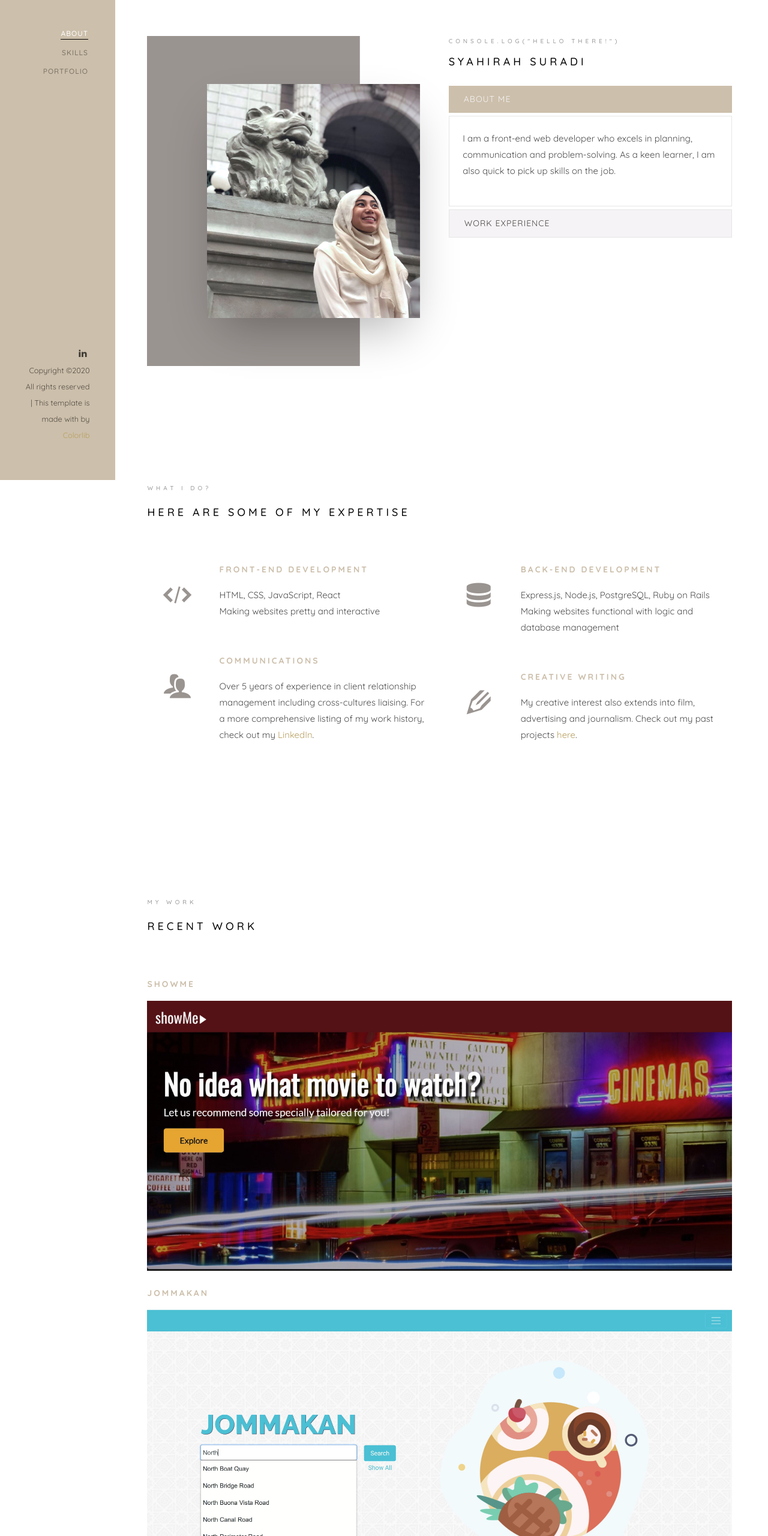
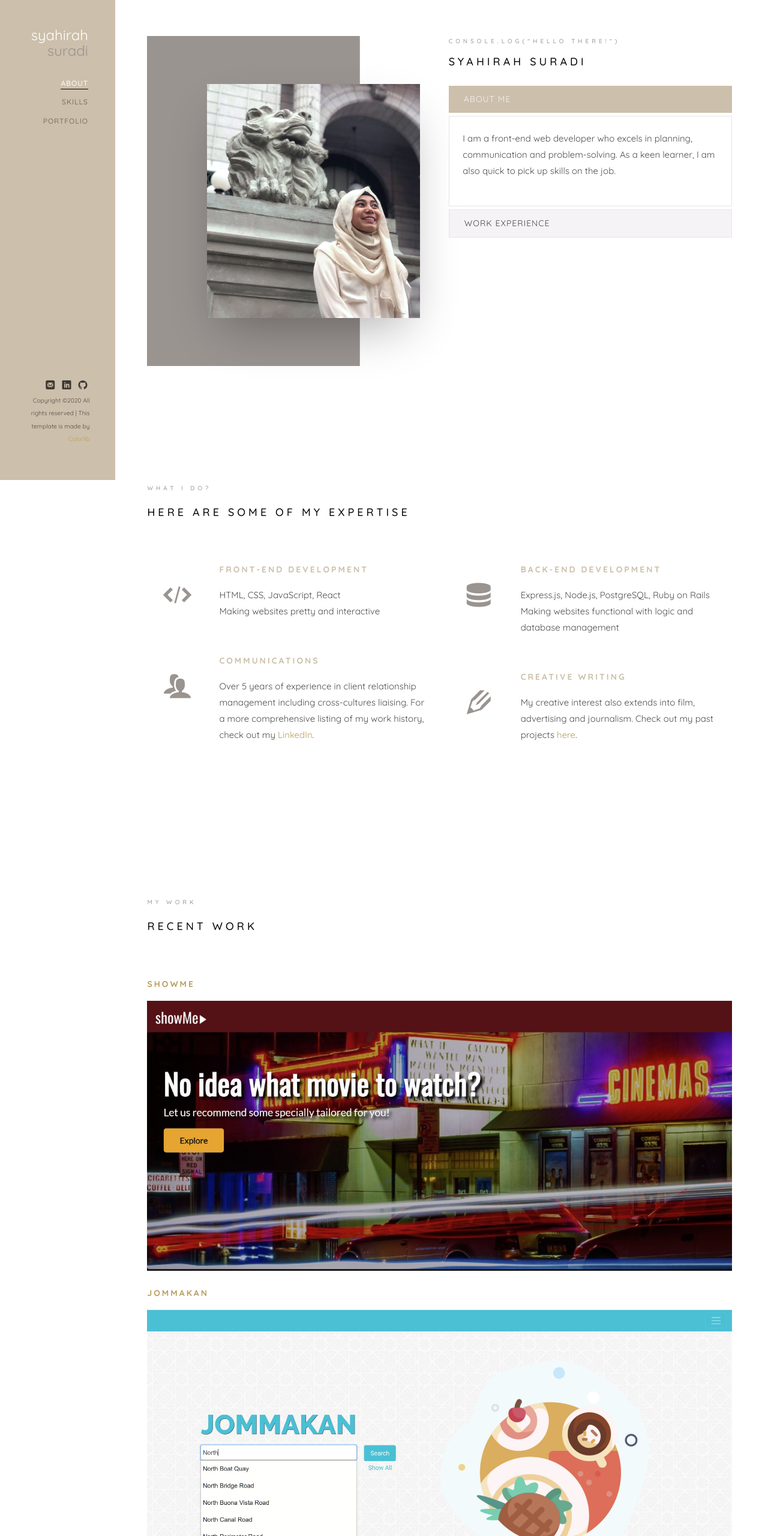
Before and after one commit to AnimagusCat/AnimagusCat.github.io, a plain HTML site: page index.html in a window 1280 px wide. Shown: the top 2560 px of the page at 60% size. Drawn offline with Linux system fonts and the light colour scheme; files whose address does not match are found by name.

Commit message:
added name logo, icons for mail, linkedin and github

```diff
--- a/css/style.css
+++ b/css/style.css
@@ -45,6 +45,18 @@ h1, h2, h3, h4, h5, h6 {
   font-family: "Quicksand", Arial, sans-serif;
   font-weight: 400;
   margin: 0 0 30px 0; }
+
+  #first-name {
+  	color: #fff;
+  }
+
+  #last-name {
+  	color: #9A9491;
+  }
+
+  .side-name {
+  	text-align: right;
+  }
 
 figure {
   margin-bottom: 2.5em;
@@ -204,6 +216,9 @@ figure {
     font-weight: 400;
     color: rgba(0, 0, 0, 0.6);
     padding: 0 20px; }
+    .colorlib-footer p {
+    	font-size: 0.8em;
+    }
     @media screen and (max-width: 768px) {
       #colorlib-aside .colorlib-footer {
         position: relative;
@@ -224,7 +239,7 @@ figure {
           #colorlib-aside .colorlib-footer ul li a:hover, #colorlib-aside .colorlib-footer ul li a:active, #colorlib-aside .colorlib-footer ul li a:focus {
             text-decoration: none;
             outline: none;
-            color: #F75940; }
+            color: #fff; }
 
 #colorlib-main {
   width: 82%;
@@ -366,7 +381,7 @@ body.offcanvas {
     -o-transform: translateX(0);
     transform: translateX(0);
     width: 270px;
-    background: #fff;
+    background: #CCBFAB;
     z-index: 999;
     position: fixed; }
   body.offcanvas #colorlib-main, body.offcanvas .colorlib-nav-toggle {
@@ -394,8 +409,7 @@ body.offcanvas {
     .colorlib-about,
     .colorlib-services,
     .colorlib-contact {
-      padding-top: 5em;
-      padding-bottom: 8em; } }
+    	padding: 5em 1em 8em 1em; } }
 
 .about-img,
 .about-img-2 {
--- a/index.html
+++ b/index.html
@@ -38,8 +38,8 @@
 	<div id="colorlib-page">
 		<a href="#" class="js-colorlib-nav-toggle colorlib-nav-toggle"><i></i></a>
 		<aside id="colorlib-aside" role="complementary" class="border js-fullheight">
-            <!-- <img src="images/catsil.png" alt="cat logo" id="colorlib-logo"> -->
-			<!--<h1 id="colorlib-logo"><a href="index.html"></h1>-->
+			<h3 class="side-name"><span id="first-name">syahirah</span><br>
+            <span id="last-name">suradi</span></h3>
 			<nav id="colorlib-main-menu" role="navigation">
 				<ul>
                     <li class="colorlib-active side-nav"><a href="#about">About</a></li>
@@ -50,13 +50,12 @@
 
 			<div class="colorlib-footer">
                 <ul>
-                    <li><a href="#"><i class="icon-facebook2"></i></a></li>
-                    <li><a href="#"><i class="icon-twitter2"></i></a></li>
-                    <li><a href="#"><i class="icon-instagram"></i></a></li>
-                    <li><a href="https://www.linkedin.com/in/syahirahs/" target="_blank"><i class="icon-linkedin2"></i></a></li>
+                    <li><a href="mailto:syahirah.suradi@gmail.com"><i class="icon-mail"></i></a></li>
+                    <li><a href="https://www.linkedin.com/in/syahirahs/" target="_blank"><i class="icon-linkedin"></i></a></li>
+                    <li><a href="https://github.com/AnimagusCat" target="_blank"><i class="icon-github"></i></a></li>
                 </ul>
 				<p><small><!-- Link back to Colorlib can't be removed. Template is licensed under CC BY 3.0. -->
-Copyright &copy;<script>document.write(new Date().getFullYear());</script> All rights reserved | This template is made with <i class="icon-heart" aria-hidden="true"></i> by <a href="https://colorlib.com" target="_blank">Colorlib</a>
+Copyright &copy;<script>document.write(new Date().getFullYear());</script> All rights reserved | This template is made by <a href="https://colorlib.com" target="_blank">Colorlib</a>
 <!-- Link back to Colorlib can't be removed. Template is licensed under CC BY 3.0. --> </span></small></p>
 
 			</div>
@@ -211,7 +210,7 @@ Copyright &copy;<script>document.write(new Date().getFullYear());</script> All r
                 </a>
 					<div class="row">
 						<div class="col-md-12 animate-box" data-animate-effect="fadeInLeft">
-                            <h3 class="proj-title">showMe</h3>
+                            <h3 class="proj-title"><a href="work-showme.html">showMe</a></h3>
 							<div class="project" style="background-image: url(images/show1.JPG);">
 								<div class="desc">
 									<div class="con">
@@ -225,7 +224,7 @@ Copyright &copy;<script>document.write(new Date().getFullYear());</script> All r
 							</div>
 						</div>
 						<div class="col-md-12 animate-box" data-animate-effect="fadeInLeft">
-                            <h3 class="proj-title">Jommakan</h3>
+                            <h3 class="proj-title"><a href="work-jommakan.html">Jommakan</a></h3>
 							<div class="project" style="background-image: url(images/jom-main.JPG);">
 								<div class="desc">
 									<div class="con">
@@ -239,7 +238,7 @@ Copyright &copy;<script>document.write(new Date().getFullYear());</script> All r
 							</div>
 						</div>
 						<div class="col-md-12 animate-box" data-animate-effect="fadeInLeft">
-                            <h3 class="proj-title">Jobberwocky</h3>
+                            <h3 class="proj-title"><a href="work-jobber.html">Jobberwocky</a></h3>
 							<div class="project" style="background-image: url(images/jobber-main.JPG);">
 								<div class="desc">
 									<div class="con">
@@ -253,7 +252,7 @@ Copyright &copy;<script>document.write(new Date().getFullYear());</script> All r
 							</div>
 						</div>
 						<div class="col-md-12 animate-box" data-animate-effect="fadeInLeft">
-                            <h3 class="proj-title">serveUp!</h3>
+                            <h3 class="proj-title"><a href="work-serveup.html">serveUp!</a></h3>
 							<div class="project" style="background-image: url(images/game.jpg);">
 								<div class="desc">
 									<div class="con">
--- a/work-jobber.html
+++ b/work-jobber.html
@@ -37,25 +37,24 @@
     <div id="colorlib-page">
         <a href="#" class="js-colorlib-nav-toggle colorlib-nav-toggle"><i></i></a>
         <aside id="colorlib-aside" role="complementary" class="border js-fullheight">
-
+            <h3 class="side-name"><span id="first-name">syahirah</span><br>
+            <span id="last-name">suradi</span></h3>
             <nav id="colorlib-main-menu" role="navigation">
                 <ul>
                     <li class="side-nav"><a href="index.html#about">About</a></li>
                     <li class="side-nav"><a href="index.html#skills">Skills</a></li>
                     <li class="colorlib-active side-nav"><a href="index.html#portfolio">Portfolio</a></li>
-
                 </ul>
             </nav>
 
             <div class="colorlib-footer">
                 <ul>
-                    <li><a href="#"><i class="icon-facebook2"></i></a></li>
-                    <li><a href="#"><i class="icon-twitter2"></i></a></li>
-                    <li><a href="#"><i class="icon-instagram"></i></a></li>
-                    <li><a href="https://www.linkedin.com/in/syahirahs/" target="_blank"><i class="icon-linkedin2"></i></a></li>
+                   <li><a href="mailto:syahirah.suradi@gmail.com"><i class="icon-mail"></i></a></li>
+                    <li><a href="https://www.linkedin.com/in/syahirahs/" target="_blank"><i class="icon-linkedin"></i></a></li>
+                    <li><a href="https://github.com/AnimagusCat" target="_blank"><i class="icon-github"></i></a></li>
                 </ul>
                 <p><small><!-- Link back to Colorlib can't be removed. Template is licensed under CC BY 3.0. -->
-Copyright &copy;<script>document.write(new Date().getFullYear());</script> All rights reserved | This template is made with <i class="icon-heart" aria-hidden="true"></i> by <a href="https://colorlib.com" target="_blank">Colorlib</a>
+Copyright &copy;<script>document.write(new Date().getFullYear());</script> All rights reserved | This template is made by <a href="https://colorlib.com" target="_blank">Colorlib</a>
 <!-- Link back to Colorlib can't be removed. Template is licensed under CC BY 3.0. --> </span></small></p>
 
             </div>
```
Also changed, not shown: work-jommakan.html (+6 -6 lines), work-serveup.html (+6 -6 lines), work-showme.html (+6 -6 lines).
